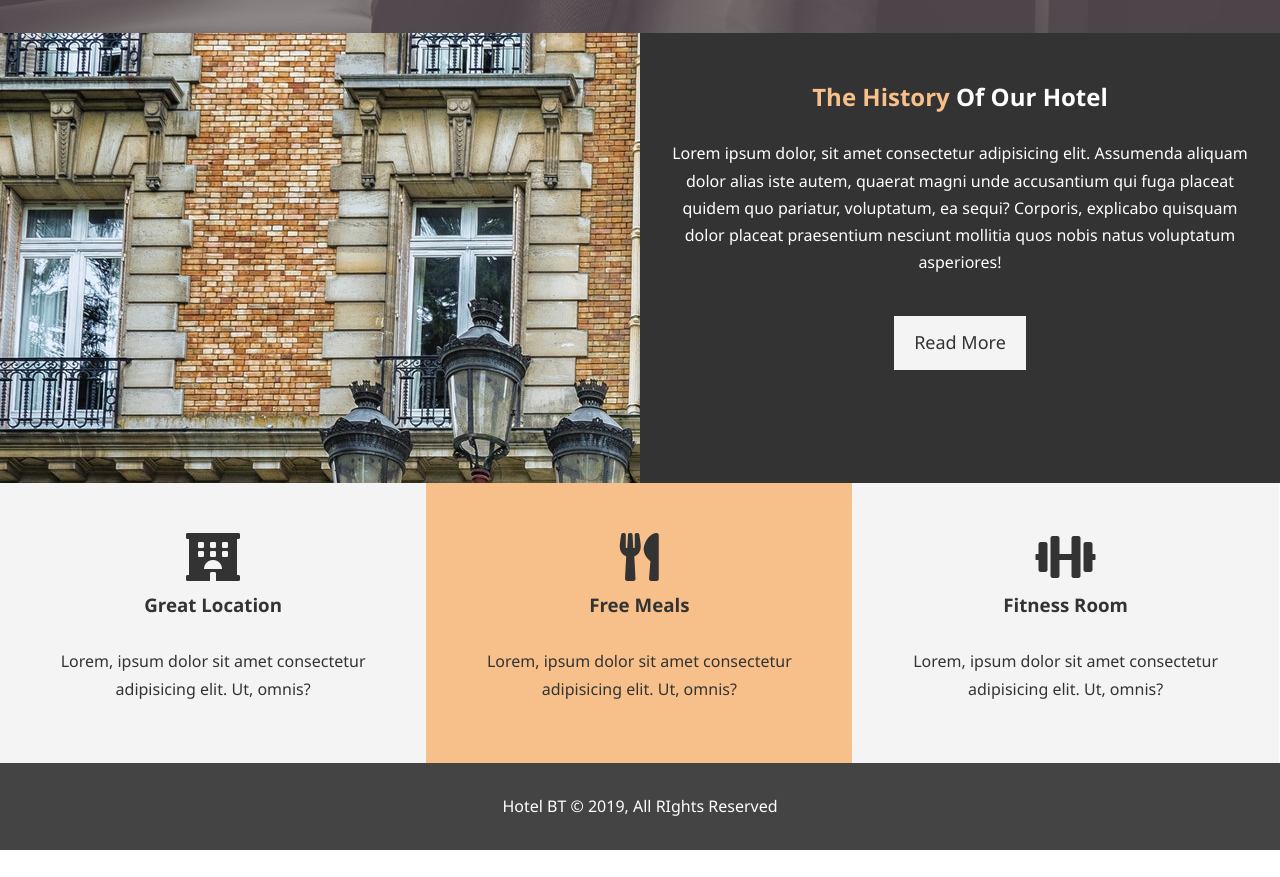
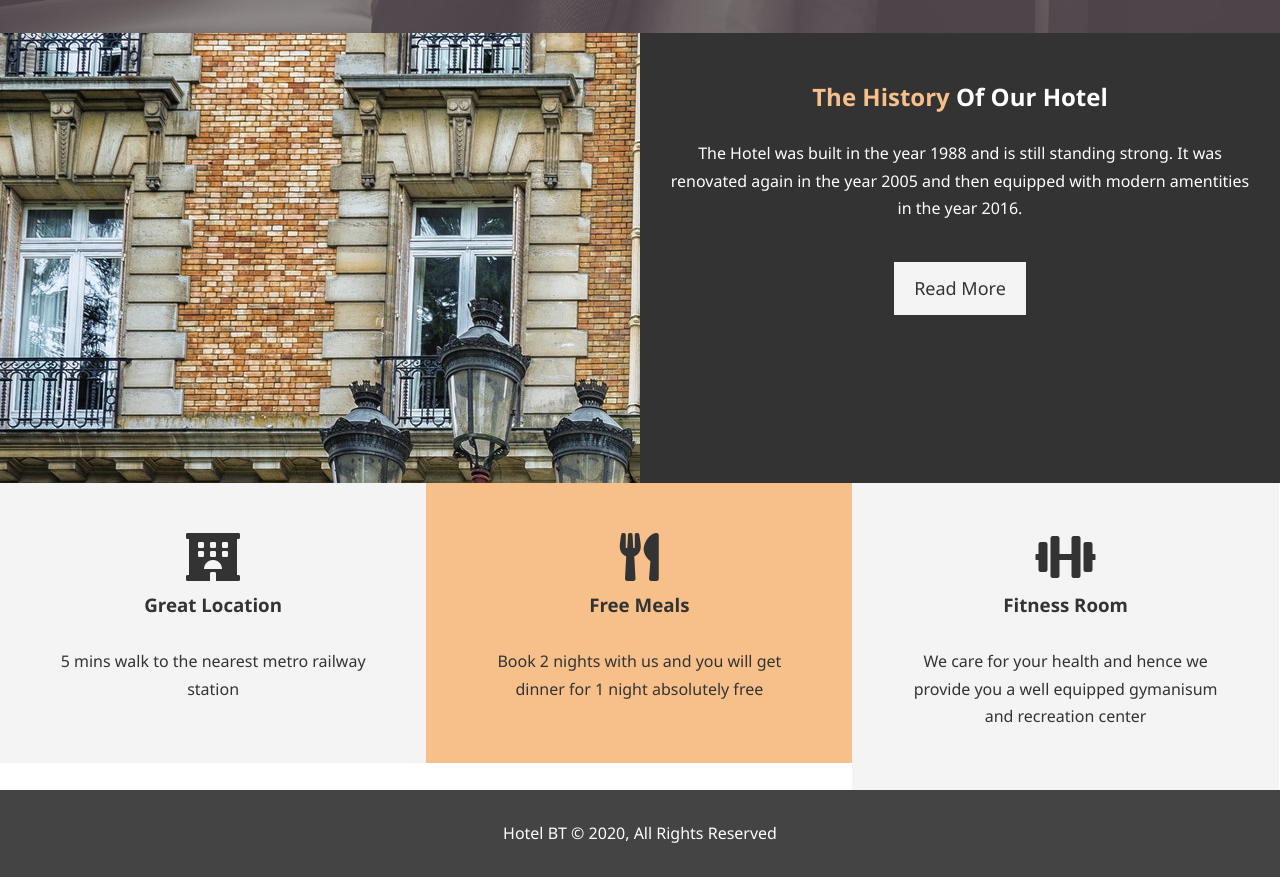
Before and after one commit to rohitvish30/Web-Development-Projects, a plain HTML site: page Hotel-Website/index.html in a window 1280 px wide. Shown: the part 634-1511 px from the top of the page. Before the commit the page ends 1484 px from the top, so only its background shows below. Drawn offline with Linux system fonts and the light colour scheme.

Commit message:
text changes

```diff
--- a/Hotel-Website/index.html
+++ b/Hotel-Website/index.html
@@ -28,7 +28,7 @@
       <div class="container">
         <div class="showcase-content">
           <h1><span class="text-primary">Enjoy</span> Your Stay</h1>
-          <p class="lead">Lorem ipsum, dolor sit amet consectetur adipisicing elit. Dolor, eligendi laboriosam. Repellendus officia harum eaque.</p>
+          <p class="lead">One of the Best hotels in the city. Live like its your home. Our customers are our family</p>
           <a class="btn" href="about.html">About Our Hotel</a>
         </div>
       </div>
@@ -40,11 +40,7 @@
     <div class="info-content">
       <h2><span class="text-primary">The History</span> Of Our Hotel</h2>
       <p>
-          Lorem ipsum dolor, sit amet consectetur adipisicing elit. Assumenda
-          aliquam dolor alias iste autem, quaerat magni unde accusantium qui
-          fuga placeat quidem quo pariatur, voluptatum, ea sequi? Corporis,
-          explicabo quisquam dolor placeat praesentium nesciunt mollitia quos
-          nobis natus voluptatum asperiores!
+          The Hotel was built in the year 1988 and is still standing strong. It was renovated again in the year 2005 and then equipped with modern amentities in the year 2016.
       </p>
       <a href="about.html" class="btn btn-light">Read More</a>
     </div>
@@ -54,24 +50,24 @@
     <div class="box bg-light">
       <i class="fas fa-hotel fa-3x"></i>
       <h3>Great Location</h3>
-      <p>Lorem, ipsum dolor sit amet consectetur adipisicing elit. Ut, omnis?</p>
+      <p>5 mins walk to the nearest metro railway station</p>
     </div>
     <div class="box bg-primary">
         <i class="fas fa-utensils fa-3x"></i>
         <h3>Free Meals</h3>
-        <p>Lorem, ipsum dolor sit amet consectetur adipisicing elit. Ut, omnis?</p>
+        <p>Book 2 nights with us and you will get dinner for 1 night absolutely free</p>
     </div>
     <div class="box bg-light">
         <i class="fas fa-dumbbell fa-3x"></i>
         <h3>Fitness Room</h3>
-        <p>Lorem, ipsum dolor sit amet consectetur adipisicing elit. Ut, omnis?</p>
+        <p>We care for your health and hence we provide you a well equipped gymanisum and recreation center</p>
     </div>
   </section>
 
   <div class="clr"></div>
 
   <footer id="main-footer">
-    <p>Hotel BT &copy; 2019, All RIghts Reserved</p>
+    <p>Hotel BT &copy; 2020, All Rights Reserved</p>
   </footer>
 </body>
 </html>
```
Also changed, not shown: Hotel-Website/about.html (+4 -4 lines).
